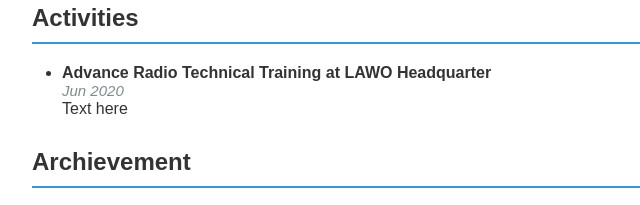
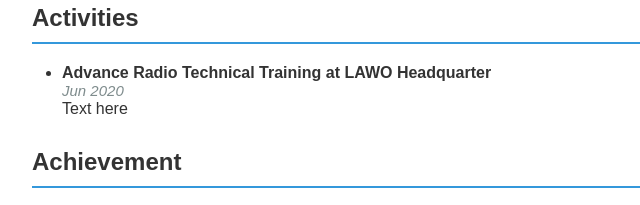
Before and after one commit to yehtutbo/yehtutbo.github.io, a plain HTML site: page resume/index.html in a window 1280 px wide. Shown: the part 1754-1959 px from the top of the page, 158-798 px from the left. Drawn offline with Linux system fonts and the light colour scheme.

Commit message:
Update index.html

```diff
--- a/resume/index.html
+++ b/resume/index.html
@@ -194,7 +194,7 @@
         </div>
 
 		<div class="section archievement">
-            <h2>Archievement</h2>
+            <h2>Achievement</h2>
 				<ul>
 					<li>
 						<p><strong>Database Migration & Converted Character Encoding</strong></p>
```
